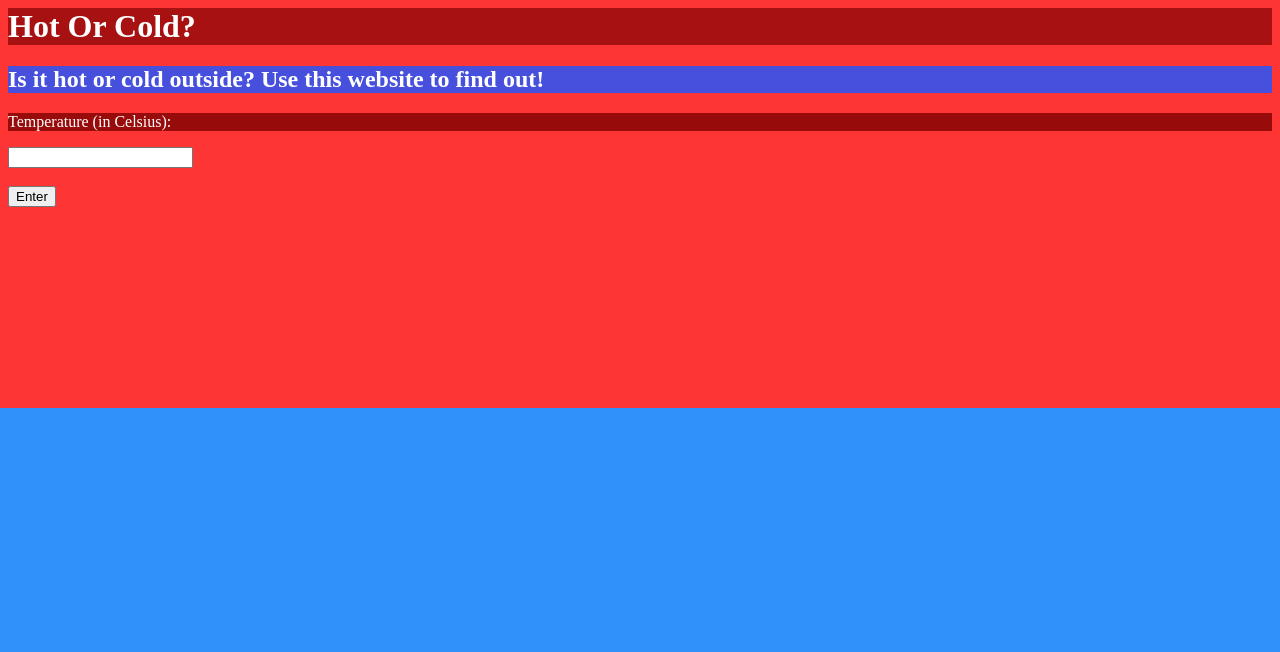
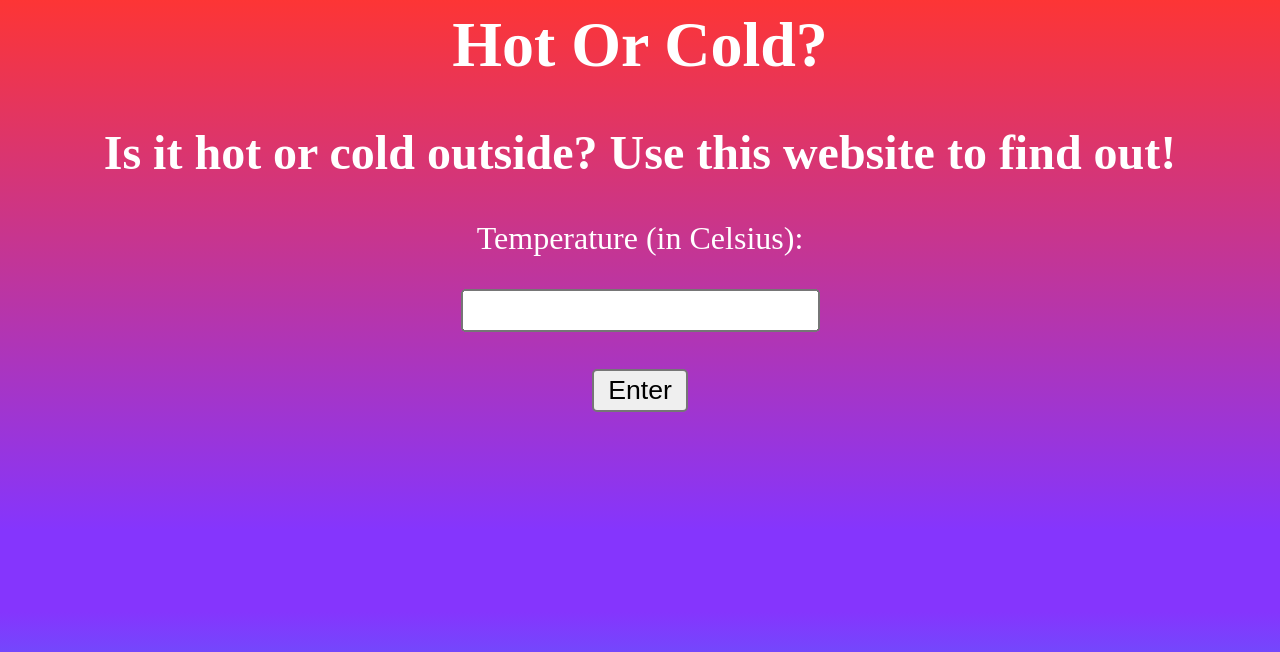
Before and after one commit to CarolynWP/Unit4-02-PHP-ColdHot, a PHP site: page / in a window 1280 px wide. Shown: the top 652 px of the page. Run offline with PHP 8.4, Linux system fonts and the light colour scheme.

Commit message:
done pt 2

```diff
--- a/css/style.css
+++ b/css/style.css
@@ -3,28 +3,31 @@ height: 100vh;
 	background: linear-gradient(
 		to bottom,
 		#fd3535 0%,
-		#fd3535 50%,
-		#2f91f9 50%,
+		#8535fd 65%,
+		#8535fd 75%,
 		#2f91f9 100%
 	);
 }
 
+	.margin {
+	margin-left: 20px;
+	margin-right: 20px;
+	text-align: center;
+			zoom: 2;
+}
+
 h1 {
 	color: white;
-	background-color: #a71111;
 }
 
 h2 {
 	color: white;
-	background-color: #4650dd;
 }
 
 p {
 	color: white;
-	background-color: #980b0b;
 }
 
 h4 {
 	color: white;
-	background-color: #583f88;
 }
--- a/index.php
+++ b/index.php
@@ -18,13 +18,14 @@
 
 	<!-- Body -->
 	<body>
+		<div class="margin">
 <?php echo "<h1>Hot Or Cold?</h1>" ?>
 
 		<!-- input boxes -->
 		<h3>
 			<?php echo '<h2>Is it hot or cold outside? Use this website to find out!</h2>' ?>
 			<form method = "post">
-				<?php echo '<p>Temperature (in Celsius):</p>' ?><input type="number" name="temperature">
+				<?php echo '<p>Temperature (in Celsius):</p>' ?><input type="number" name="temperature" step="any">
 				<br>
 				<br>
 
@@ -50,5 +51,6 @@ else {
 }
 }
 	?>
+		</div>
 	</body>
 </html>
```
